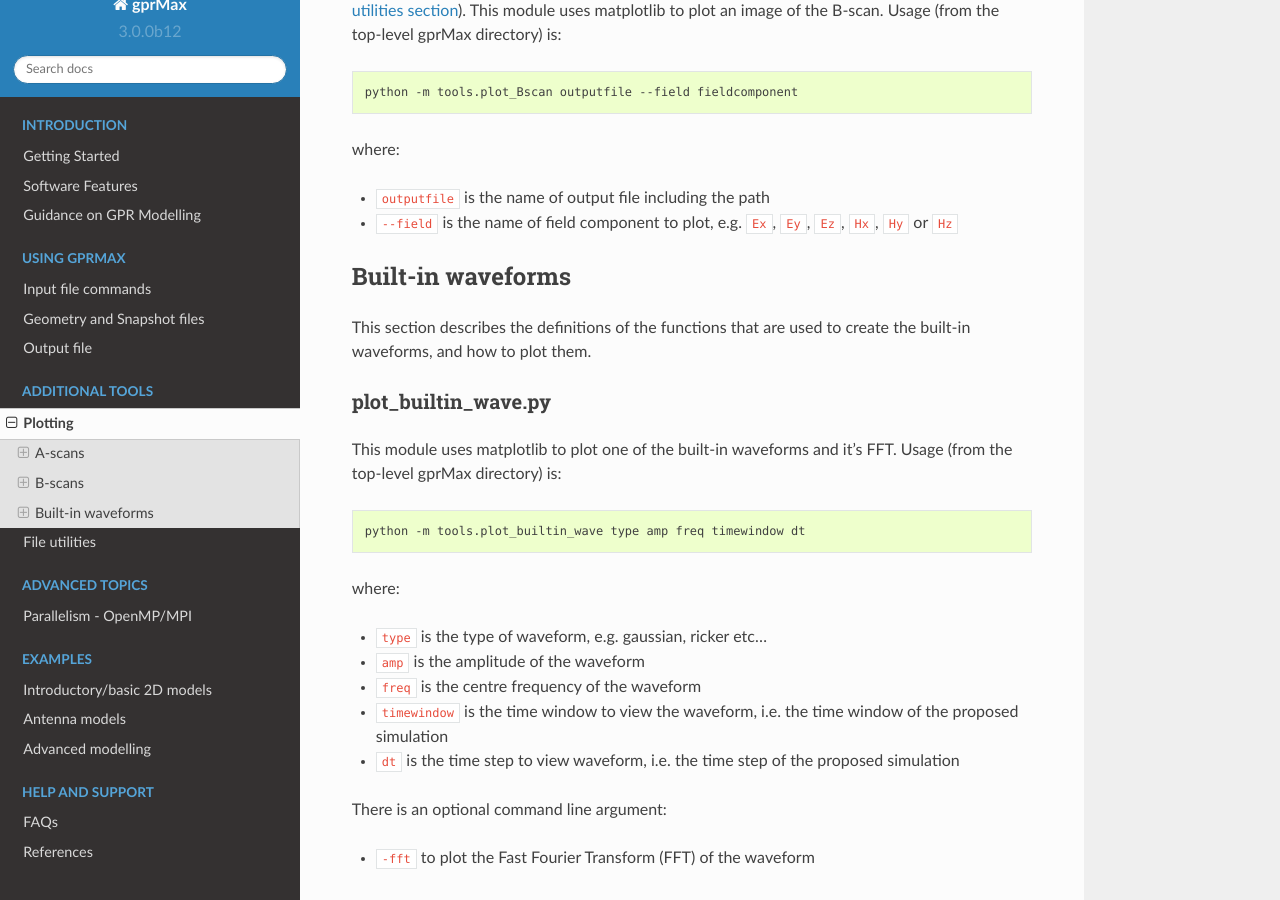
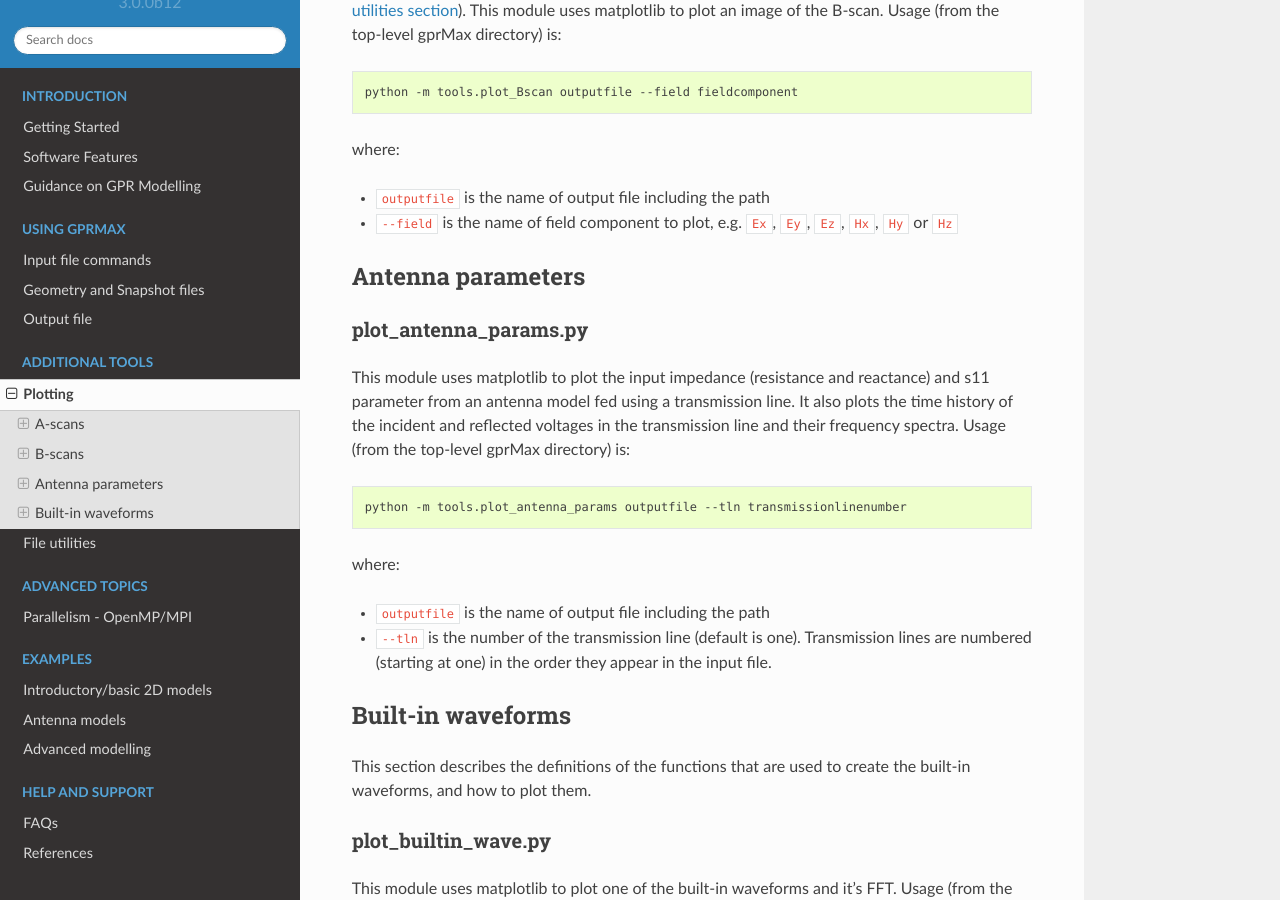
Before and after one commit to gprMax/gprMax, a Sphinx documentation site: the page built from docs/source/plotting.rst, in a window 1280 px wide and 900 px high, scrolled down 895 px. Built offline with Sphinx 7.4.7 and the Read the Docs theme 2.0.0, drawn with Linux system fonts in a browser that asks for light colours.

```diff
--- a/docs/source/faqs.rst
+++ b/docs/source/faqs.rst
@@ -20,12 +20,12 @@
 Yes, we have provided tools to help you read the new HDF5-based output file in MATLAB.
 
 **But converting my input file from the old version of gprMax will be really painful**
-Hopefully not! We have provided a Python script to help you convert input files from the old version of gprMax to use syntax introduced in the version.
+Hopefully not! We have provided a Python script to help you convert input files from the old version of gprMax to use syntax introduced in version 3.
 
 **How do I choose a spatial resolution for my simulation?**
 Spatial resolution should be chosen to mitigate numerical dispersion and to adequately resolve geometry in your simulation. :ref:`A 2D example of modelling a metal cylinder in a dielectric <example-2D-Ascan>` provides guidance on how to determine spatial resolution.
 
-**I specified a certain piece of geometry but I don’t see when I view my geometry file.**
+**I specified a certain piece of geometry but I don’t see it when I view my geometry file.**
 gprMax builds objects in a model in the order the objects were specified in the input file, using a layered canvas approach. This means, for example, a cylinder object which comes after a box object in the input file will overwrite the properties of the box object at any locations where they overlap. This approach allows complex geometries to be created using basic object building blocks.
 
 **Can I run gprMax on my HPC/cluster?**
--- a/docs/source/features.rst
+++ b/docs/source/features.rst
@@ -75,7 +75,7 @@
 Commands yet to be implemented
 ------------------------------
 
-There are commands from previous versions of gprMax that are planned for this version, but are yet to be implemented. These will be introduced in a future update. They are``#thin_wire`` and ``#plane_wave``.
+There are commands from previous versions of gprMax that are planned for this version, but are yet to be implemented. These will be introduced in a future update. They are ``#thin_wire`` and ``#plane_wave``.
 
 
 Migrating old input files
--- a/docs/source/input.rst
+++ b/docs/source/input.rst
@@ -776,9 +776,11 @@
 * ``f5 f6`` are optional parameters. ``f5`` is a time delay in starting the excitation of the transmission line. ``f6`` is a time to remove the excitation of the transmission line. If the time window is longer than the excitation of the transmission line removal time then the excitation of the transmission line will stop after the excitation of the transmission line removal time. If the excitation of the transmission line removal time is longer than the time window then the excitation of the transmission line will be active for the entire time window. If ``f5 f6`` are omitted the excitation of the transmission line will start at the beginning of time window and stop at the end of the time window.
 * ``str1`` is the identifier of the waveform that should be used with the source.
 
-Time histories of voltage and current values in the transmission line are saved to the output file. These are documented in the :ref:`output file section <output>`. These parameters are useful for calculating characteristics of an antenna such as the input impedance or S-parameters.
+Time histories of voltage and current values in the transmission line are saved to the output file. These are documented in the :ref:`output file section <output>`. These parameters are useful for calculating characteristics of an antenna such as the input impedance or S-parameters. gprMax includes a Python module (in the ``tools`` package) to help you view the input impedance and s11 parameter from an antenna model fed using a transmission line. Details of how to use this module is given in the :ref:`tools section <plotting>`.
 
 For example, to specify a z directed transmission line source with a resistance of 75 Ohms, an amplitude of five, and a 1.2 GHz centre frequency Gaussian waveform use: ``#waveform: gaussian 5 1.2e9 my_gauss_pulse`` and ``#transmission_line: z 0.05 0.05 0.05 75 my_gauss_pulse``.
+
+An example antenna model using a transmission line can be found in the :ref:`examples section <example-wire-dipole>`.
 
 #rx:
 ----
--- a/docs/source/plotting.rst
+++ b/docs/source/plotting.rst
@@ -46,6 +46,24 @@
 
 * ``outputfile`` is the name of output file including the path
 * ``--field`` is the name of field component to plot, e.g. ``Ex``, ``Ey``, ``Ez``, ``Hx``, ``Hy`` or ``Hz``
+
+
+Antenna parameters
+==================
+
+plot_antenna_params.py
+----------------------
+
+This module uses matplotlib to plot the input impedance (resistance and reactance) and s11 parameter from an antenna model fed using a transmission line. It also plots the time history of the incident and reflected voltages in the transmission line and their frequency spectra. Usage (from the top-level gprMax directory) is:
+
+.. code-block:: none
+
+    python -m tools.plot_antenna_params outputfile --tln transmissionlinenumber
+
+where:
+
+* ``outputfile`` is the name of output file including the path
+* ``--tln`` is the number of the transmission line (default is one). Transmission lines are numbered (starting at one) in the order they appear in the input file.
 
 
 .. _waveforms:
--- a/docs/source/references.rst
+++ b/docs/source/references.rst
@@ -2,6 +2,7 @@
 References
 **********
 
+.. [BAL2005] Balanis, C. A. (2005). Antenna theory: analysis and design (Vol. 1). John Wiley & Sons.
 .. [BER1998] Bergmann, T., Robertsson, J. O., & Holliger, K. (1998). Finite-difference modeling of electromagnetic wave propagation in dispersive and attenuating media. Geophysics, 63(3), 856-867. (http://dx.doi.org/10.1190/1.1444396)
 .. [BOU1996] Bourgeois, J. M., & Smith, G. S. (1996). A fully three-dimensional simulation of a ground-penetrating radar: FDTD theory compared with experiment. Geoscience and Remote Sensing, IEEE Transactions on, 34(1), 36-44. (http://dx.doi.org/10.1109/36.481890)
 .. [BUR1981] Burrough, P. A. (1981). Fractal dimensions of landscapes and other environmental data. Nature, 294(5838), 240-242. (http://dx.doi.org/10.1038/294240a0)
@@ -16,6 +17,7 @@
 .. [KUN1993] Kunz, K. S., & Luebbers, R. J. (1993). The finite difference time domain method for electromagnetics. CRC press.
 .. [LI2013] Li, J., Guo, L. X., Jiao, Y. C., & Wang, R. (2013). Composite scattering of a plasma-coated target above dispersive sea surface by the ADE-FDTD method. Geoscience and Remote Sensing Letters, IEEE, 10(1), 4-8. (http://dx.doi.org/10.1109/lgrs.2012.2189751)
 .. [LUE1994] Luebbers, R., Steich, D., & Kunz, K. (1993). FDTD calculation of scattering from frequency-dependent materials. Antennas and Propagation, IEEE Transactions on, 41(9), 1249-1257. (http://dx.doi.org/10.1109/8.247751)
+.. [MAL1994] Maloney, J. G., Shlager, K. L., & Smith, G. S. (1994). A simple FDTD model for transient excitation of antennas by transmission lines. Antennas and Propagation, IEEE Transactions on, 42(2), 289-292.
 .. [PIE2009] Pieraccini, M., Bicci, A., Mecatti, D., Macaluso, G., & Atzeni, C. (2009). Propagation of large bandwidth microwave signals in water. Antennas and Propagation, IEEE Transactions on, 57(11), 3612-3618. (http://dx.doi.org/10.1109/tap.2009.2025674)
 .. [TAF2005] Taflove, A., & Hagness, S. C. (2005). Computational electrodynamics. Artech house.
 .. [TEI1998] Teixeira, F. L., Chew, W. C., Straka, M., Oristaglio, M. L., & Wang, T. (1998). Finite-difference time-domain simulation of ground penetrating radar on dispersive, inhomogeneous, and conductive soils. Geoscience and Remote Sensing, IEEE Transactions on, 36(6), 1928-1937. (http://dx.doi.org/10.1109/36.729364)
```
Also changed, not shown: other parts of docs/source/features.rst (+2 -2 lines), other parts of docs/source/input.rst (+1 -1 lines), docs/source/examples_antennas.rst (+9 -12 lines), docs/source/images/antenna_wire_dipole.png, docs/source/images/antenna_wire_dipole_fs_ant_params.png, docs/source/images/antenna_wire_dipole_fs_tl_params.png.
